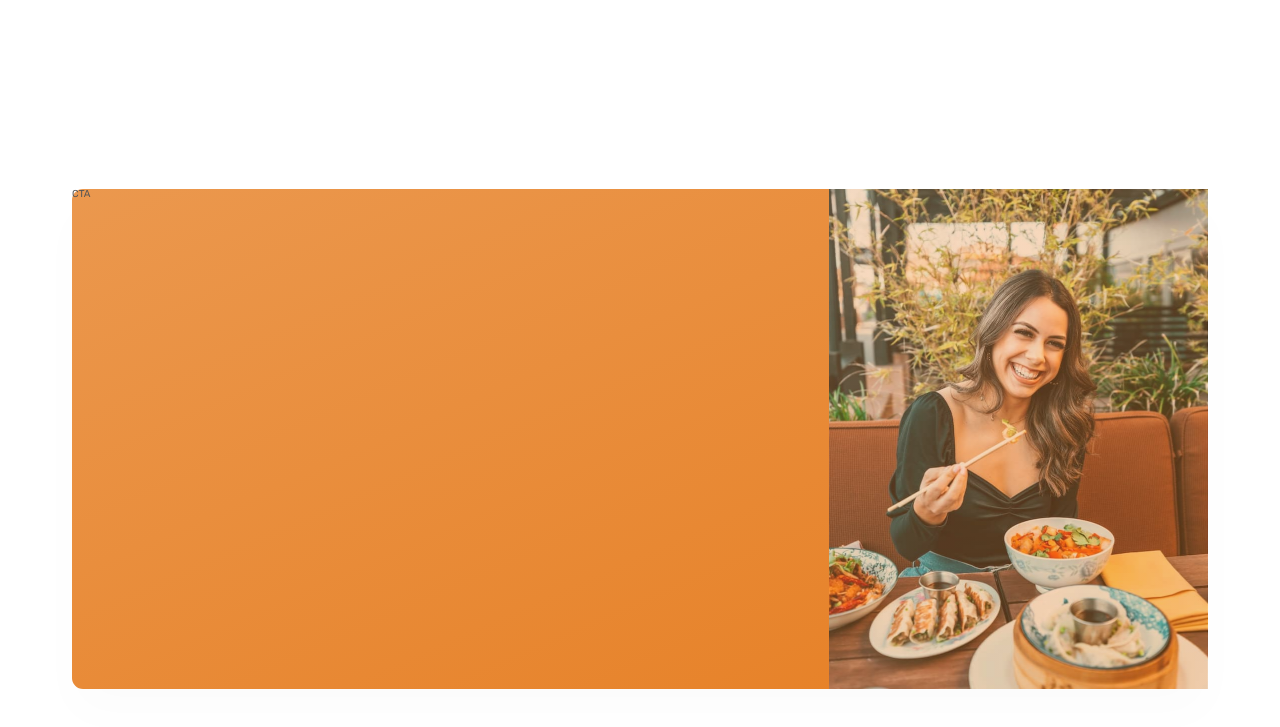
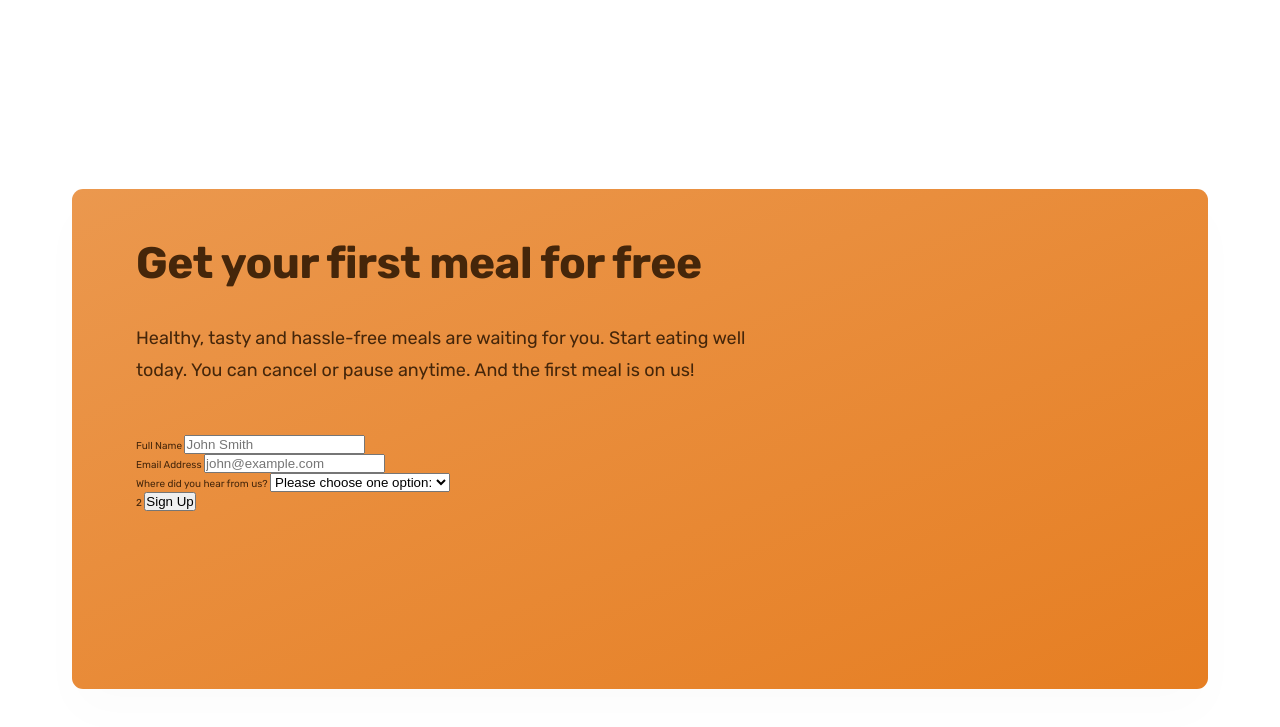
Before and after one commit to drilon305/trenditional-restaurant, a plain HTML site: page index.html in a window 1280 px wide. Shown: the part 5866-6593 px from the top of the page. Drawn offline with nearby package versions, Linux system fonts and the light colour scheme.

Commit message:
created a form

```diff
--- a/index.html
+++ b/index.html
@@ -378,8 +378,36 @@
     <section class="section-cta">
         <div class="container">
             <div class="cta">
-                <div class="cta-text-box">CTA</div>
-                <div class="cta-img-box" role="img" aria-label="Women enjoying food">
+                <div class="cta-text-box">
+                    <h2 class="heading-secondary">Get your first meal for free</h2>
+                    <p class="cta-text">Healthy, tasty and hassle-free meals are waiting for you. Start eating well today.
+                        You can cancel or pause anytime. And the first meal is on us!</p>
+                    <form action="#" class="cta-form">
+                        <div>
+                            <label for="full-name">Full Name</label>
+                            <input required id="full-name" type="text" placeholder="John Smith">
+                        </div>
+
+                        <div>
+                            <label for="email">Email Address</label>
+                            <input required type="email" placeholder="john@example.com" id="email">
+                        </div>
+
+                        <div>
+                            <label for="select-where">Where did you hear from us?</label>
+                            <select name="" id="select-where" required>
+                                <option value="">Please choose one option:</option>
+                                <option value="friends">Friends and family</option>
+                                <option value="youtube">Youtube</option>
+                                <option value="facebook">Facebook</option>
+                                <option value="podcast">Podcast</option>
+                                <option value="others">Others</option>
+                            </select>
+                        </div>2
+                        <button class="btn">Sign Up</button>
+                    </form>
+                </div>
+                <divclass="cta-img-box" role="img" aria-label="Women enjoying food">
             </div>
         </div>
         </div>
--- a/style.css
+++ b/style.css
@@ -486,12 +486,25 @@ margin-bottom: 1.6rem;
     box-shadow: 0 2.4rem 4.8rem rgba(0, 0, 0, 0.015);
     border-radius: 11px;
     background-image: linear-gradient(to right bottom, #eb984e, #e67e22);
+    overflow: hidden;
 
     height: 50rem;
 }
 
 .cta-text-box {
+    padding: 4.8rem 6.4rem 6.4rem 6.4rem;
+    color: #45260a;
+}
 
+.cta .heading-secondary {
+    color: #45260a;
+    margin-bottom: 3.2rem;
+}
+
+.cta-text {
+    font-size: 1.8rem;
+    line-height: 1.8;
+    margin-bottom: 4.8rem;
 }
 
 .cta-img-box {
```
